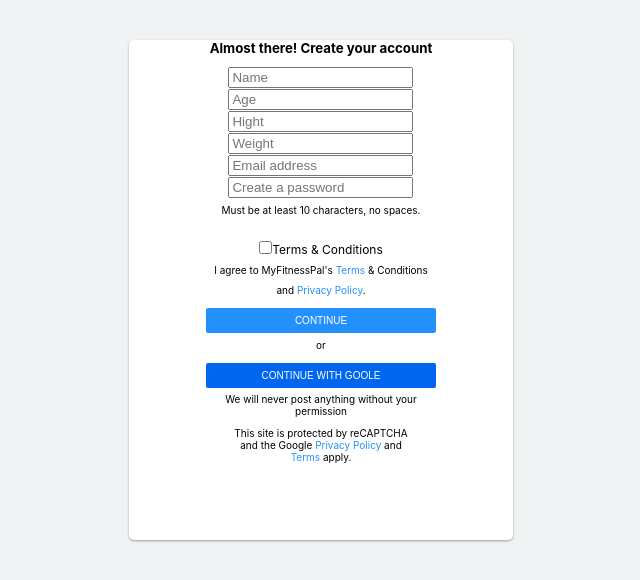
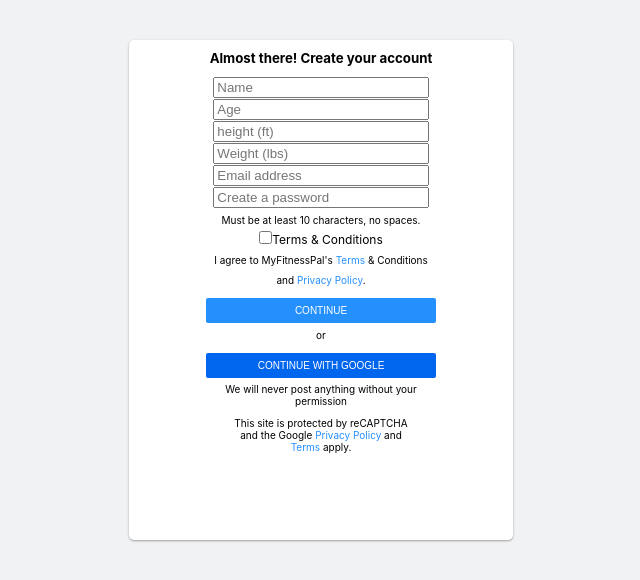
Before and after one commit to jatinsharma9871/cloneMyFitnessPal, a React (Vite) app in the folder myFitnessPal/: page / in a window 1280 px wide. Shown: the top 580 px of the page, without its empty margins (319-959 px from the left). Built offline with nearby package versions, Linux system fonts and the light colour scheme.

Commit message:
sign up data is going to backend

```diff
--- /dev/null
+++ b/myFitnessPal/db.json
@@ -0,0 +1,13 @@
+{
+  "users": [
+    {
+      "name": "vikash",
+      "age": "25",
+      "height": "6",
+      "weight": "150",
+      "email": "vikashvashistha278@gmail.com",
+      "password": "654",
+      "id": 1
+    }
+  ]
+}
--- a/myFitnessPal/package.json
+++ b/myFitnessPal/package.json
@@ -11,6 +11,8 @@
     "@emotion/react": "^11.8.2",
     "@emotion/styled": "^11.8.1",
     "@mui/material": "^5.5.3",
+    "axios": "^0.26.1",
+    "json-server": "^0.17.0",
     "react": "^17.0.2",
     "react-dom": "^17.0.2"
   },
--- a/myFitnessPal/src/Components/Header/SignUp.css
+++ b/myFitnessPal/src/Components/Header/SignUp.css
@@ -7,7 +7,7 @@
   margin: 0px;
 }
 
-#signUp {
+.signUp {
   box-shadow: rgba(0, 0, 0, 0.12) 0px 1px 3px, rgba(0, 0, 0, 0.24) 0px 1px 2px;
   background-color: #ffffff;
   /* border: 1px solid black; */
@@ -18,7 +18,11 @@
   width: 30%;
 }
 
-#myForm {
+h5 {
+  padding-top: 10px;
+}
+
+.myForm {
   margin: auto;
   margin-bottom: 0px;
   padding-top: 10px;
@@ -31,11 +35,11 @@
   font-size: 10px;
 }
 
-#label2 {
+.label2 {
   font-size: 12px;
 }
 
-#btn {
+.btn {
   margin-top: 10px;
   font-size: 10px;
   border: transparent;
@@ -69,7 +73,16 @@
   color: #2490fe;
 }
 
-h5{
+h5 {
   margin: auto;
   width: 70%;
 }
+
+#name,
+#age,
+#height,
+#weight,
+#email,
+#password {
+  width: 90%;
+}
--- a/myFitnessPal/src/Components/Header/SignUp.jsx
+++ b/myFitnessPal/src/Components/Header/SignUp.jsx
@@ -1,26 +1,70 @@
 import React from "react";
 import "./SignUp.css";
+import { useState } from "react";
+import axios from "axios"
 
 function SignUp() {
+  const [data, setData] = useState([]);
+  const [formData, setFormData] = useState({
+    "name": "",
+    "age": "",
+    "height": "",
+    "weight": "",
+    "email": "",
+    "password": "",
+  })
+
   const handleChange = (e) => {
-    /////
+    const { id, value } = e.target;
+    setFormData({...formData, [id]: value})
   };
 
+  const handleSubmit = (e) => {
+    e.preventDefault();
+    axios.post("http://localhost:8080/users", formData).then((res) => console.log(res)).catch((e)=> console.log(e))
+  }
+
   return (
-    <div id="signUp">
+    <div className="signUp">
       <h5>Almost there! Create your account</h5>
-      <form id="myForm">
-        <input id="name" placeholder="Name" onChange={handleChange} />
-        <br />
-        <input id="age" placeholder="Age" onChange={handleChange} />
-        <br />
-        <input id="hight" placeholder="Hight" onChange={handleChange} />
-        <br />
-        <input id="weight" placeholder="Weight" onChange={handleChange} />
-        <br />
-        <input id="email" placeholder="Email address" onChange={handleChange} />
+      <form className="myForm" onSubmit={handleSubmit}>
+        <input
+          className="name"
+          id="name"
+          placeholder="Name"
+          onChange={handleChange}
+        />
         <br />
         <input
+          className="age"
+          id="age"
+          placeholder="Age"
+          onChange={handleChange}
+        />
+        <br />
+        <input
+          className="height"
+          id="height"
+          placeholder="height (ft)"
+          onChange={handleChange}
+        />
+        <br />
+        <input
+          className="weight"
+          id="weight"
+          placeholder="Weight (lbs)"
+          onChange={handleChange}
+        />
+        <br />
+        <input
+          className="email"
+          id="email"
+          placeholder="Email address"
+          onChange={handleChange}
+        />
+        <br />
+        <input
+          className="password"
           id="password"
           placeholder="Create a password"
           onChange={handleChange}
@@ -30,20 +74,19 @@
           Must be at least 10 characters, no spaces.
         </label>
         <br />
-        <br />
         <input type={"checkbox"} />
-        <label id="label2">Terms & Conditions</label>
+        <label className="label2">Terms & Conditions</label>
         <br />
         <label className="label">
           I agree to MyFitnessPal's <span>Terms</span> & Conditions and{" "}
           <span>Privacy Policy</span>.
         </label>
         <br />
-        <input type="submit" value="CONTINUE" id="btn" />
+        <input type="submit" value="CONTINUE" className="btn" />
       </form>
       <label className="label">or</label>
       <br />
-      <button>CONTINUE WITH GOOLE</button>
+      <button>CONTINUE WITH GOOGLE</button>
       <br />
       <p>We will never post anything without your permission</p>
       <p>
```
Also changed, not shown: 1 other file (tests, documents, lock files or other folders).
